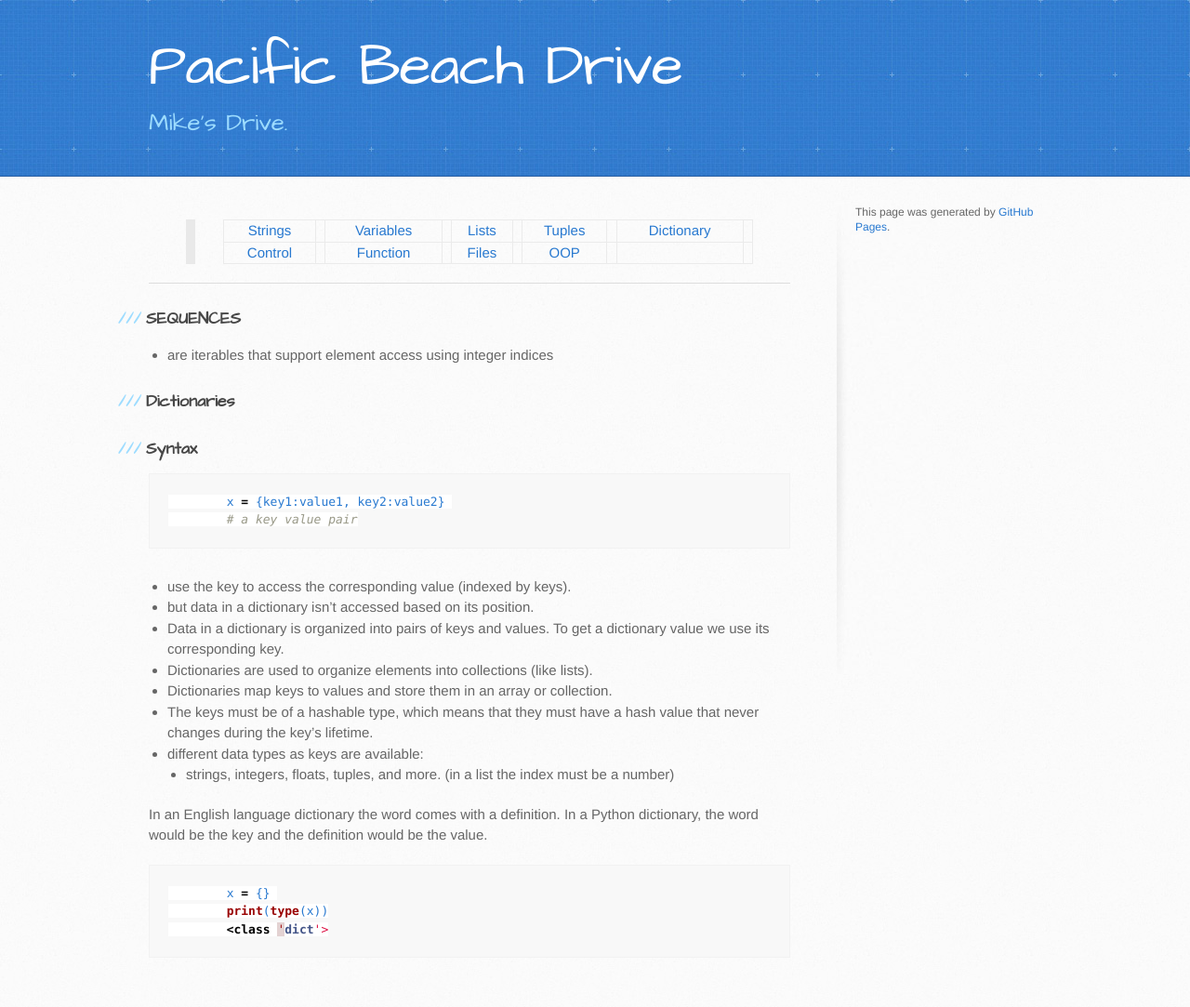
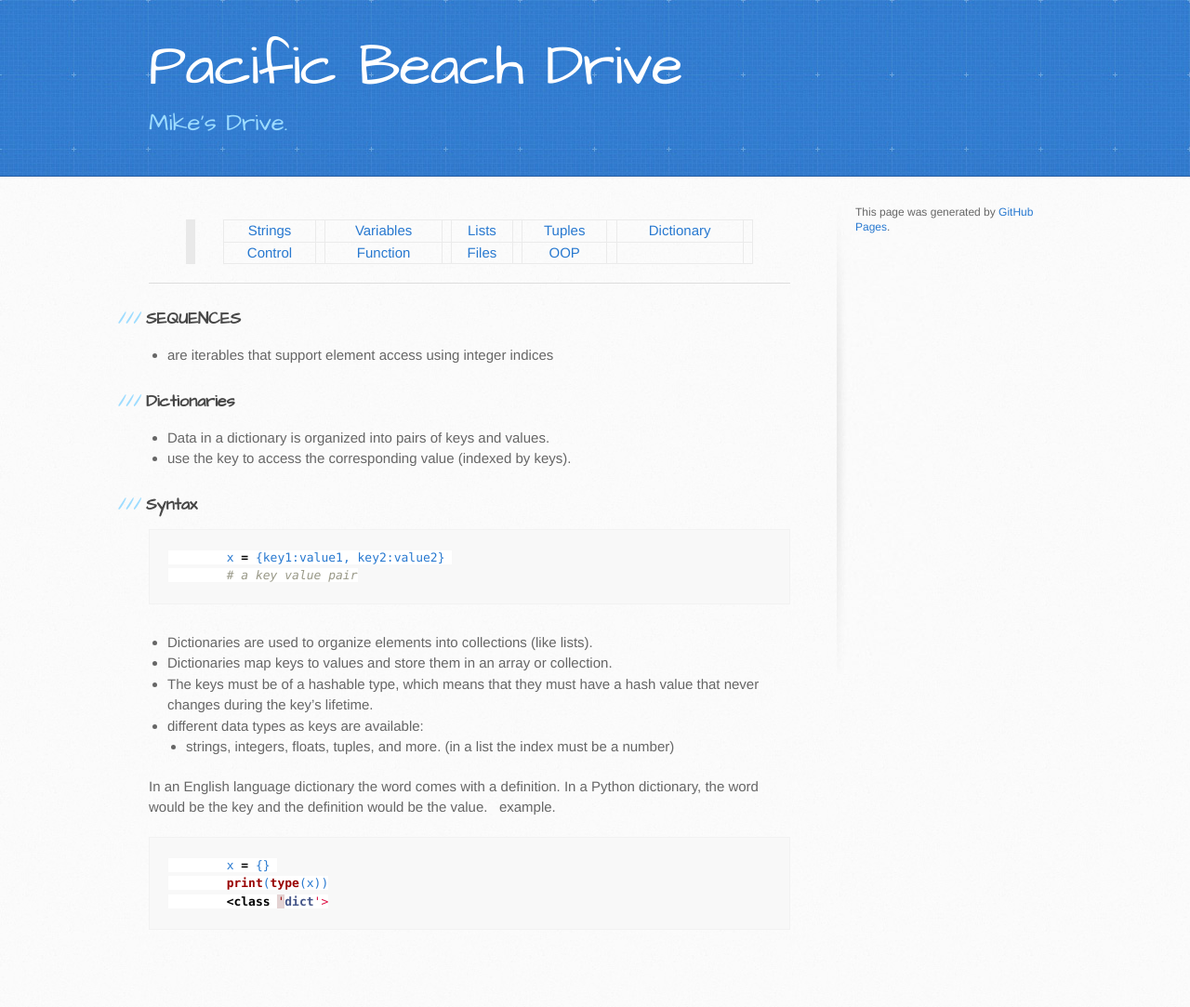
Before and after one commit to trumpfheller/trumpfheller.github.io, a Jekyll site: the page built from dictionary.md, in a window 1280 px wide. Shown: the whole page at 93% size. Built offline with Jekyll 4.4.1, drawn with Linux system fonts in a browser that asks for light colours; after the commit the page ends 1053 px from its top, so only the background shows below that.

Commit message:
Update dictionary.md

````diff
--- a/dictionary.md
+++ b/dictionary.md
@@ -10,15 +10,15 @@ layout: default
 - are iterables that support element access using integer indices
 
 ### Dictionaries
+- Data in a dictionary is organized into pairs of keys and values.
+- use the key to access the corresponding value (indexed by keys).
 
 ### Syntax
  ```python
 	x = {key1:value1, key2:value2}
 	# a key value pair
 ```
-- use the key to access the corresponding value (indexed by keys).
-- but data in a dictionary isn't accessed based on its position.
-- Data in a dictionary is organized into pairs of keys and values. To get a dictionary value we use its corresponding key.
+
 - Dictionaries are used to organize elements into collections (like lists).
 - Dictionaries map keys to values and store them in an array or collection.
 - The keys must be of a hashable type, which means that they must have a hash value that never changes during the key’s lifetime.
@@ -27,6 +27,7 @@ layout: default
 
 In an English language dictionary the word comes with a definition.
 In a Python dictionary, the word would be the key and the definition would be the value.
+example.
 
 
 
````
